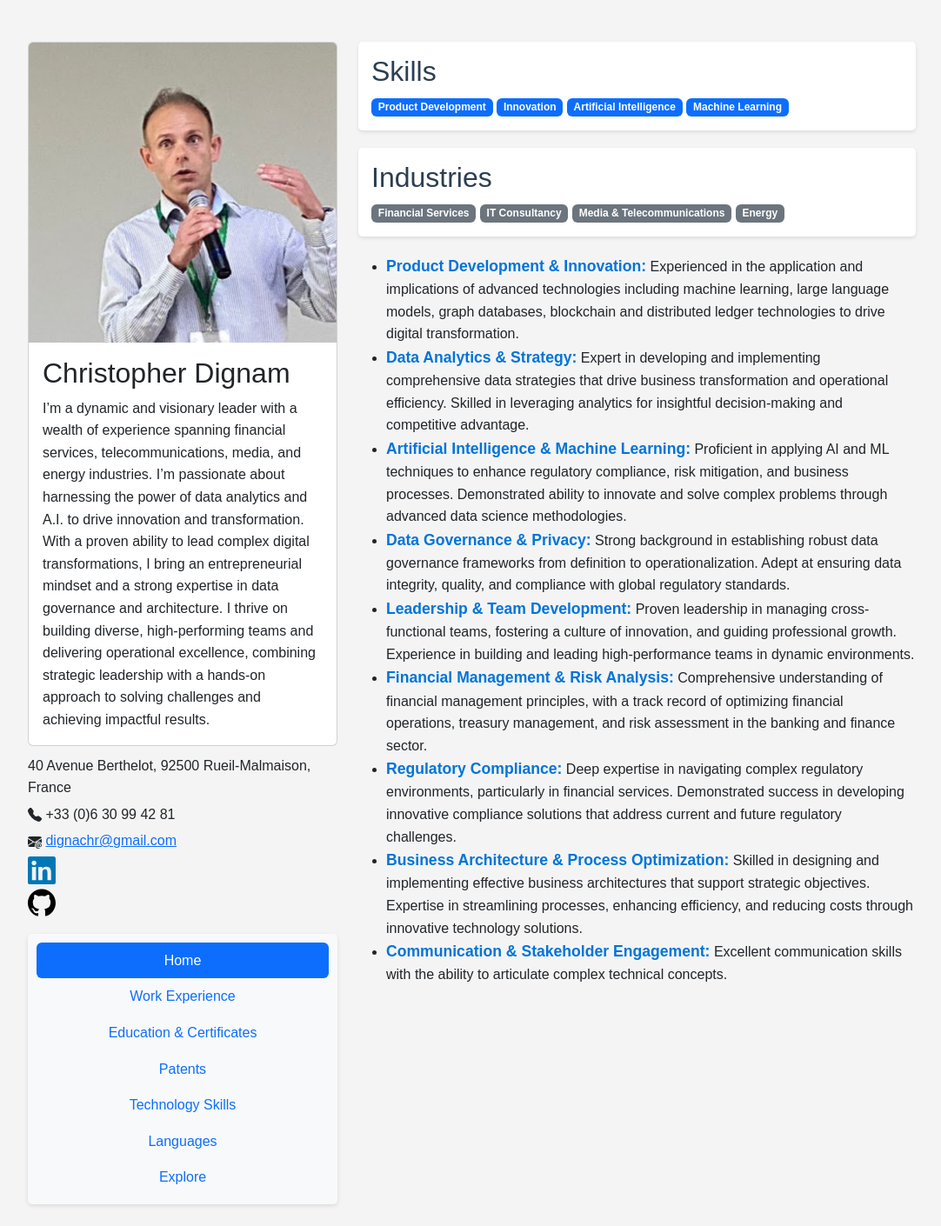
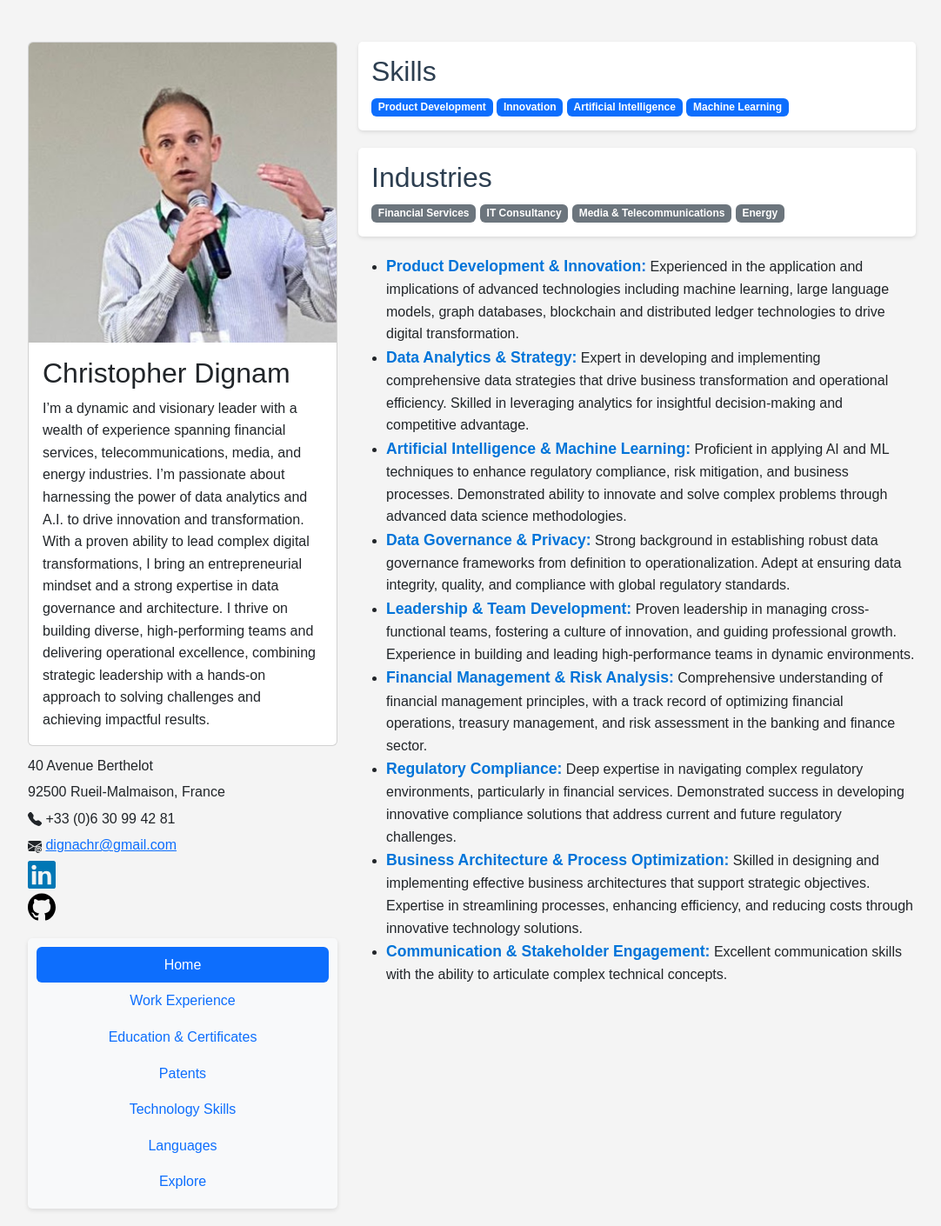
Before and after one commit to cdignam8304/cv, a Jekyll site: the page built from README.md, in a window 1280 px wide. Shown: the whole page at 87% size, without its empty margins (50-1132 px from the left). Built offline with Jekyll 4.4.1, drawn with Linux system fonts in a browser that asks for light colours; our own code applies the rules of GitHub Pages for plain Markdown files.

Commit message:
Change address format

```diff
--- a/_includes/header.html
+++ b/_includes/header.html
@@ -20,7 +20,8 @@
 
 
     <div class="contact">
-        <p>40 Avenue Berthelot, 92500 Rueil-Malmaison, France</p>
+        <p>40 Avenue Berthelot</p>
+        <p>92500 Rueil-Malmaison, France</p>
         <p>
             <svg xmlns="http://www.w3.org/2000/svg" width="16" height="16" fill="currentColor" class="bi bi-telephone-fill" viewBox="0 0 16 16">
                 <path fill-rule="evenodd" d="M1.885.511a1.745 1.745 0 0 1 2.61.163L6.29 2.98c.329.423.445.974.315 1.494l-.547 2.19a.68.68 0 0 0 .178.643l2.457 2.457a.68.68 0 0 0 .644.178l2.189-.547a1.75 1.75 0 0 1 1.494.315l2.306 1.794c.829.645.905 1.87.163 2.611l-1.034 1.034c-.74.74-1.846 1.065-2.877.702a18.6 18.6 0 0 1-7.01-4.42 18.6 18.6 0 0 1-4.42-7.009c-.362-1.03-.037-2.137.703-2.877z"/>
```
